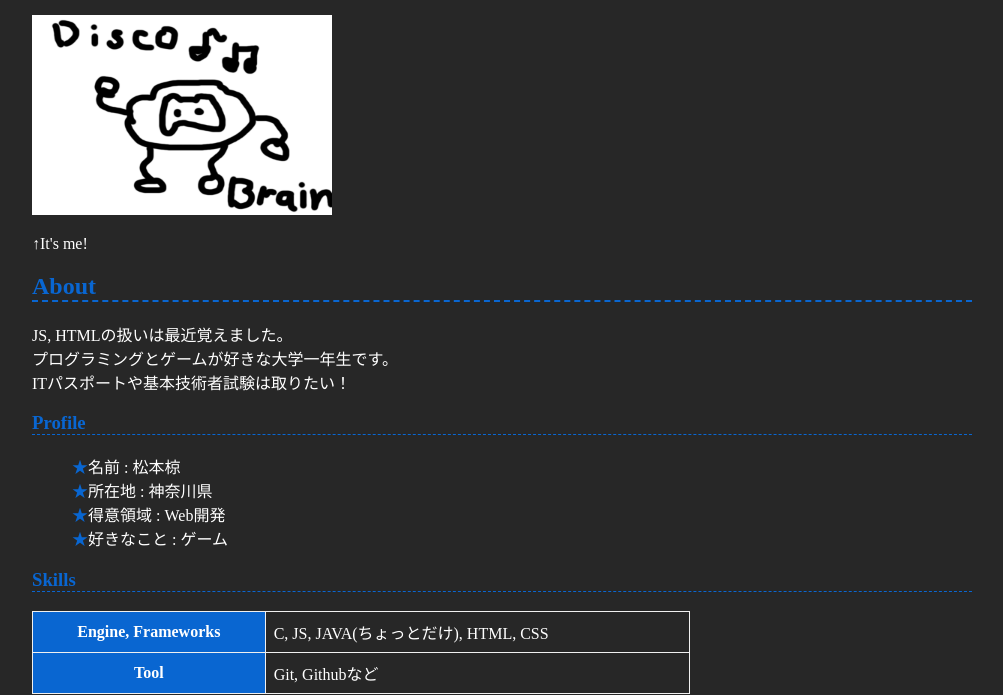
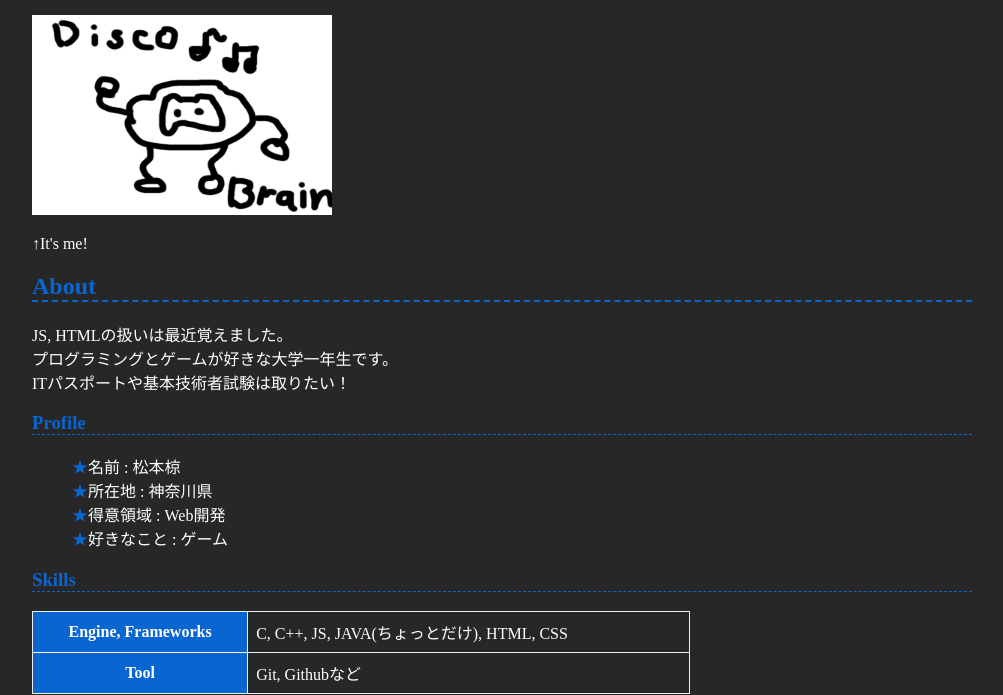
Before and after one commit to F0sl-hypixel/F0sl-hypixel.github.io, a plain HTML site: page index.html in a window 1280 px wide. Shown: the part 125-820 px from the top of the page, without its empty margins (138-1141 px from the left). Drawn offline with Linux system fonts and the light colour scheme.

Commit message:
forgot engine "C++"

```diff
--- a/index.html
+++ b/index.html
@@ -34,7 +34,7 @@
     <table>
       <tr>
         <th>Engine, Frameworks</th>
-        <td>C, JS, JAVA(ちょっとだけ), HTML, CSS</td>
+        <td>C, C++, JS, JAVA(ちょっとだけ), HTML, CSS</td>
       </tr>
       <tr>
         <th>Tool</th>
```
